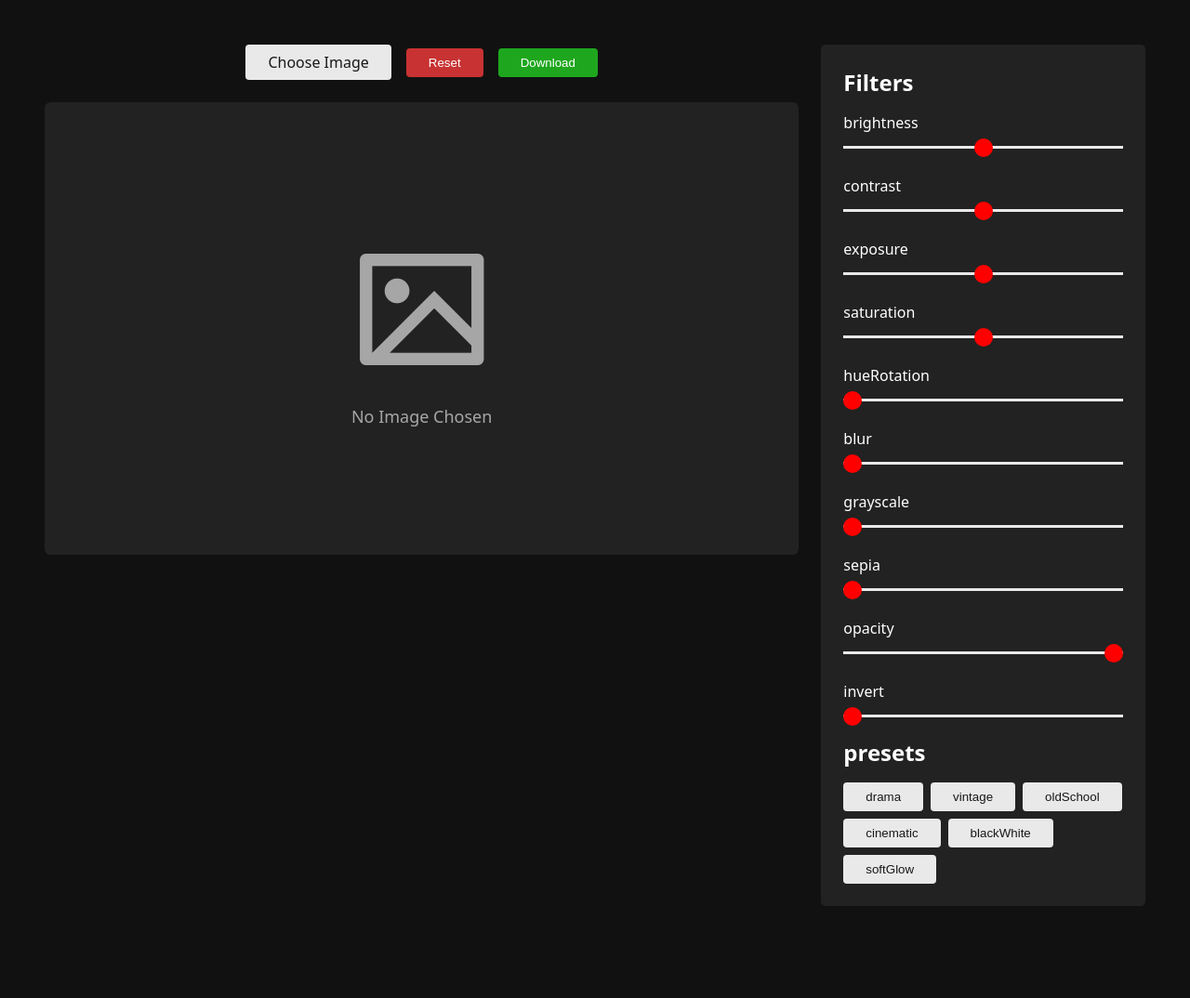
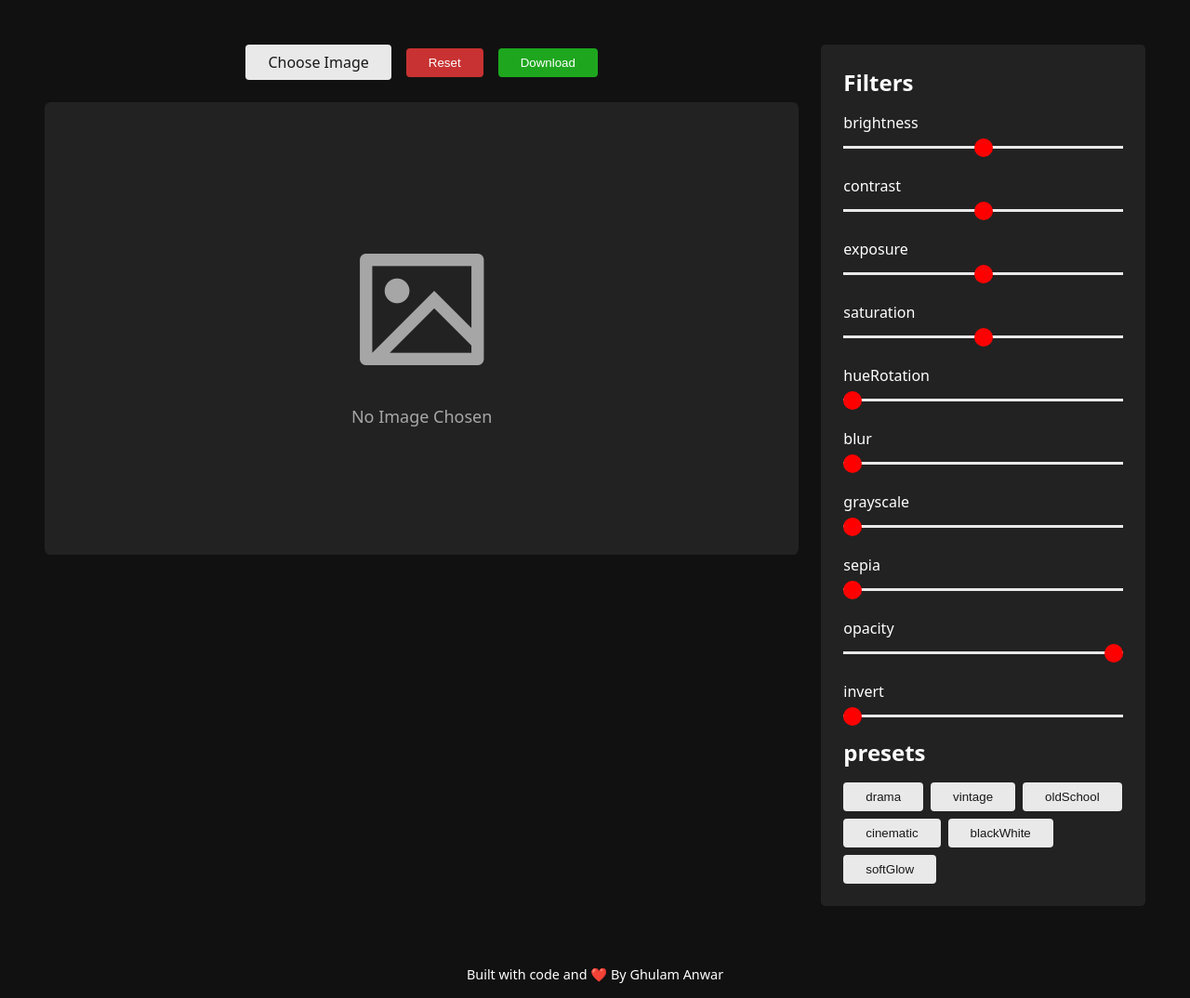
Before and after one commit to ghulamAnwar1/Image-Editor-App, a plain HTML site: page index.html in a window 1280 px wide. Shown: the whole page at 93% size. Before the commit the page ends 1023 px from the top, so only its background shows below. Drawn offline with nearby package versions, Linux system fonts and the light colour scheme.

Commit message:
2nd commit

```diff
--- a/index.html
+++ b/index.html
@@ -42,6 +42,12 @@
         </div>
       </section>
     </main>
+
+    <footer
+      style="text-align: center; padding: 1rem; color: #fff; font-size: 0.9rem"
+    >
+      Built with code and ❤️ By Ghulam Anwar
+    </footer>
     <script src="script.js"></script>
   </body>
 </html>
```
